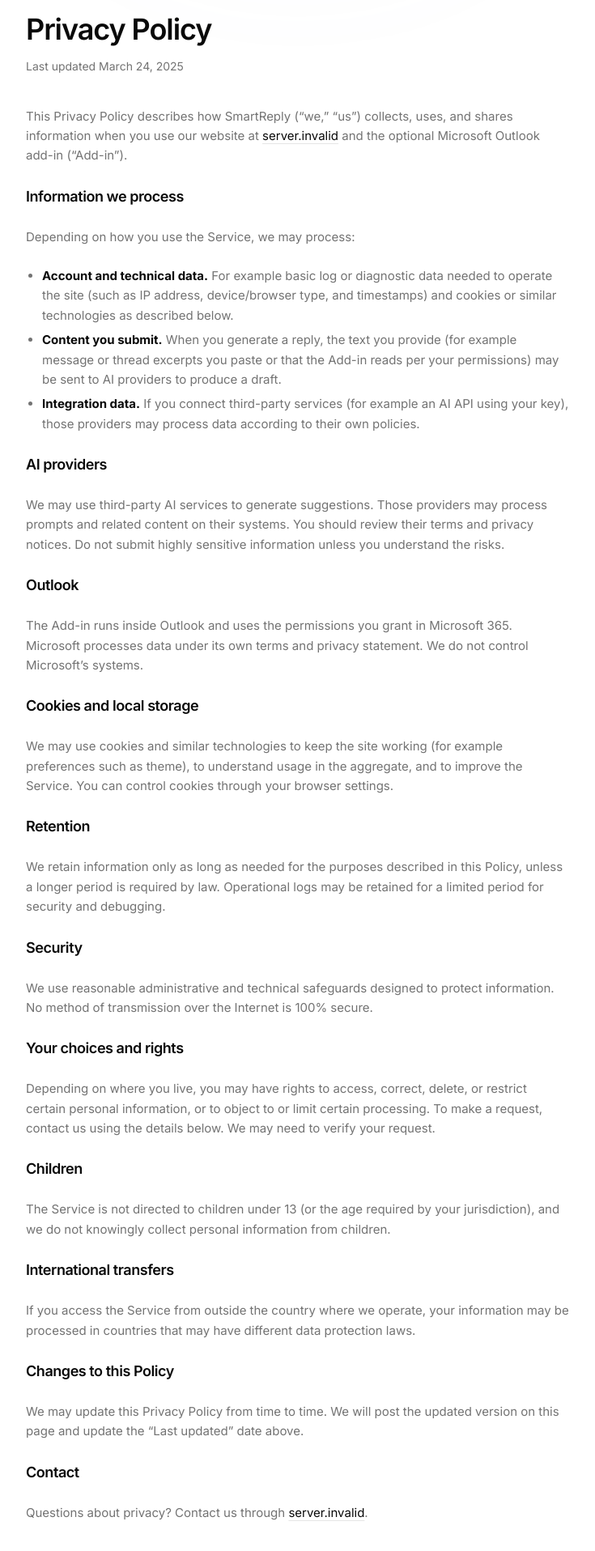
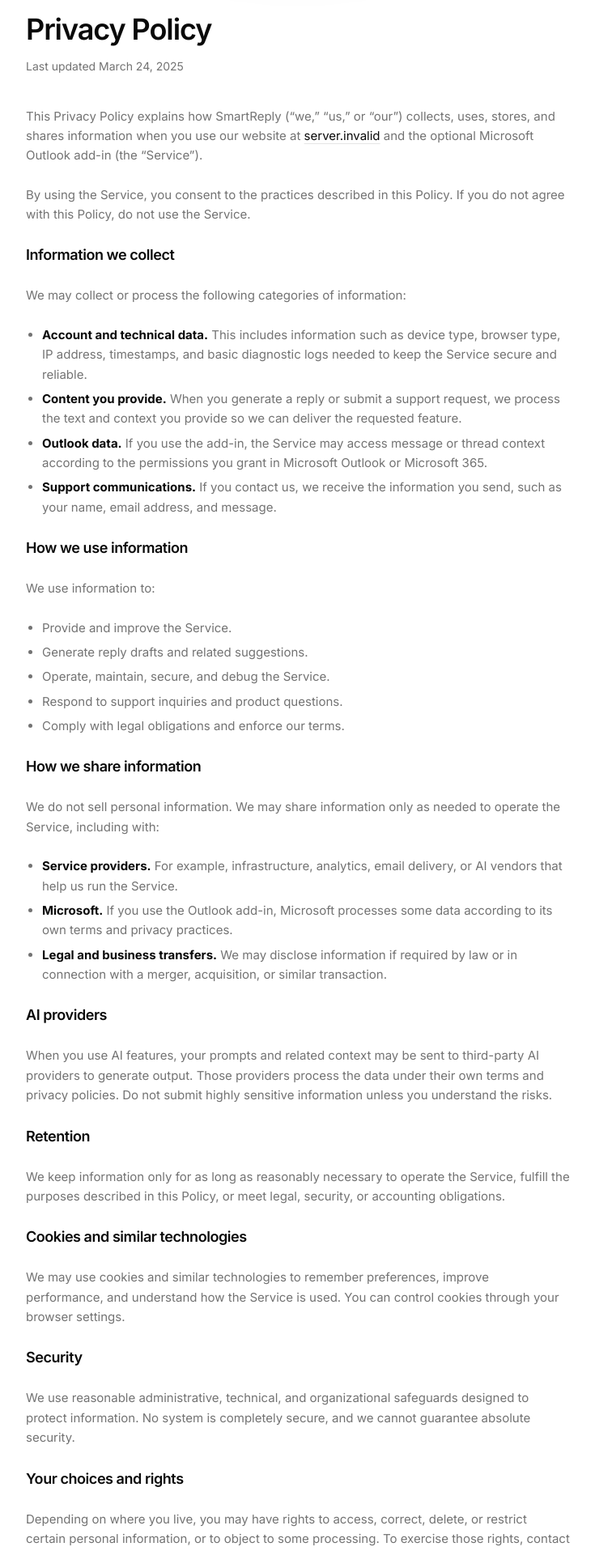
Before and after one commit to aligeramy/mailai, a Next.js app: page /privacy in a window 1280 px wide. Shown: the part 160-2076 px from the top of the page at 81% size, without its empty margins (272-1007 px from the left). Built offline with nearby package versions, Linux system fonts and the light colour scheme; no server answers.

Commit message:
Polish privacy and terms pages

```diff
--- a/app/(public)/privacy/page.tsx
+++ b/app/(public)/privacy/page.tsx
@@ -1,6 +1,11 @@
 import type { Metadata } from "next";
 import { LegalDocShell } from "@/components/legal-doc-shell";
-import { PRIVACY_URL, SITE_NAME, SITE_URL } from "@/lib/site-config";
+import {
+  PRIVACY_URL,
+  SITE_NAME,
+  SITE_URL,
+  SUPPORT_INBOX_EMAIL,
+} from "@/lib/site-config";
 
 const LAST_UPDATED = "March 24, 2025";
 
@@ -20,114 +25,148 @@
   return (
     <LegalDocShell lastUpdated={LAST_UPDATED} title="Privacy Policy">
       <p>
-        This Privacy Policy describes how {SITE_NAME} (“we,” “us”) collects,
-        uses, and shares information when you use our website at{" "}
+        This Privacy Policy explains how {SITE_NAME} (“we,” “us,” or “our”)
+        collects, uses, stores, and shares information when you use our
+        website at{" "}
         <a
           className="text-foreground underline decoration-border underline-offset-4 hover:decoration-foreground"
           href={SITE_URL}
         >
           {new URL(SITE_URL).host}
         </a>{" "}
-        and the optional Microsoft Outlook add-in (“Add-in”).
+        and the optional Microsoft Outlook add-in (the “Service”).
       </p>
 
-      <h2 id="collect">Information we process</h2>
-      <p>Depending on how you use the Service, we may process:</p>
+      <p>
+        By using the Service, you consent to the practices described in this
+        Policy. If you do not agree with this Policy, do not use the Service.
+      </p>
+
+      <h2 id="information-we-collect">Information we collect</h2>
+      <p>We may collect or process the following categories of information:</p>
       <ul>
         <li>
-          <strong className="text-foreground">
-            Account and technical data.
-          </strong>{" "}
-          For example basic log or diagnostic data needed to operate the site
-          (such as IP address, device/browser type, and timestamps) and cookies
-          or similar technologies as described below.
+          <strong className="text-foreground">Account and technical data.</strong>{" "}
+          This includes information such as device type, browser type, IP
+          address, timestamps, and basic diagnostic logs needed to keep the
+          Service secure and reliable.
         </li>
         <li>
-          <strong className="text-foreground">Content you submit.</strong> When
-          you generate a reply, the text you provide (for example message or
-          thread excerpts you paste or that the Add-in reads per your
-          permissions) may be sent to AI providers to produce a draft.
+          <strong className="text-foreground">Content you provide.</strong>{" "}
+          When you generate a reply or submit a support request, we process the
+          text and context you provide so we can deliver the requested feature.
         </li>
         <li>
-          <strong className="text-foreground">Integration data.</strong> If you
-          connect third-party services (for example an AI API using your key),
-          those providers may process data according to their own policies.
+          <strong className="text-foreground">Outlook data.</strong> If you use
+          the add-in, the Service may access message or thread context according
+          to the permissions you grant in Microsoft Outlook or Microsoft 365.
+        </li>
+        <li>
+          <strong className="text-foreground">Support communications.</strong>{" "}
+          If you contact us, we receive the information you send, such as your
+          name, email address, and message.
         </li>
       </ul>
 
-      <h2 id="ai">AI providers</h2>
+      <h2 id="how-we-use-information">How we use information</h2>
+      <p>We use information to:</p>
+      <ul>
+        <li>Provide and improve the Service.</li>
+        <li>Generate reply drafts and related suggestions.</li>
+        <li>Operate, maintain, secure, and debug the Service.</li>
+        <li>Respond to support inquiries and product questions.</li>
+        <li>Comply with legal obligations and enforce our terms.</li>
+      </ul>
+
+      <h2 id="sharing">How we share information</h2>
       <p>
-        We may use third-party AI services to generate suggestions. Those
-        providers may process prompts and related content on their systems. You
-        should review their terms and privacy notices. Do not submit highly
-        sensitive information unless you understand the risks.
+        We do not sell personal information. We may share information only as
+        needed to operate the Service, including with:
       </p>
+      <ul>
+        <li>
+          <strong className="text-foreground">Service providers.</strong> For
+          example, infrastructure, analytics, email delivery, or AI vendors
+          that help us run the Service.
+        </li>
+        <li>
+          <strong className="text-foreground">Microsoft.</strong> If you use the
+          Outlook add-in, Microsoft processes some data according to its own
+          terms and privacy practices.
+        </li>
+        <li>
+          <strong className="text-foreground">Legal and business transfers.</strong>{" "}
+          We may disclose information if required by law or in connection with a
+          merger, acquisition, or similar transaction.
+        </li>
+      </ul>
 
-      <h2 id="outlook">Outlook</h2>
+      <h2 id="ai-providers">AI providers</h2>
       <p>
-        The Add-in runs inside Outlook and uses the permissions you grant in
-        Microsoft 365. Microsoft processes data under its own terms and privacy
-        statement. We do not control Microsoft’s systems.
-      </p>
-
-      <h2 id="cookies">Cookies and local storage</h2>
-      <p>
-        We may use cookies and similar technologies to keep the site working
-        (for example preferences such as theme), to understand usage in the
-        aggregate, and to improve the Service. You can control cookies through
-        your browser settings.
+        When you use AI features, your prompts and related context may be sent
+        to third-party AI providers to generate output. Those providers process
+        the data under their own terms and privacy policies. Do not submit
+        highly sensitive information unless you understand the risks.
       </p>
 
       <h2 id="retention">Retention</h2>
       <p>
-        We retain information only as long as needed for the purposes described
-        in this Policy, unless a longer period is required by law. Operational
-        logs may be retained for a limited period for security and debugging.
+        We keep information only for as long as reasonably necessary to operate
+        the Service, fulfill the purposes described in this Policy, or meet
+        legal, security, or accounting obligations.
+      </p>
+
+      <h2 id="cookies">Cookies and similar technologies</h2>
+      <p>
+        We may use cookies and similar technologies to remember preferences,
+        improve performance, and understand how the Service is used. You can
+        control cookies through your browser settings.
       </p>
 
       <h2 id="security">Security</h2>
       <p>
-        We use reasonable administrative and technical safeguards designed to
-        protect information. No method of transmission over the Internet is 100%
-        secure.
+        We use reasonable administrative, technical, and organizational
+        safeguards designed to protect information. No system is completely
+        secure, and we cannot guarantee absolute security.
       </p>
 
-      <h2 id="rights">Your choices and rights</h2>
+      <h2 id="your-rights">Your choices and rights</h2>
       <p>
         Depending on where you live, you may have rights to access, correct,
-        delete, or restrict certain personal information, or to object to or
-        limit certain processing. To make a request, contact us using the
-        details below. We may need to verify your request.
+        delete, or restrict certain personal information, or to object to some
+        processing. To exercise those rights, contact us using the information
+        below. We may need to verify your request.
       </p>
 
       <h2 id="children">Children</h2>
       <p>
-        The Service is not directed to children under 13 (or the age required by
-        your jurisdiction), and we do not knowingly collect personal information
-        from children.
-      </p>
-
-      <h2 id="international">International transfers</h2>
-      <p>
-        If you access the Service from outside the country where we operate,
-        your information may be processed in countries that may have different
-        data protection laws.
+        The Service is not directed to children under 13, or the age required
+        by local law, and we do not knowingly collect personal information from
+        children.
       </p>
 
       <h2 id="changes">Changes to this Policy</h2>
       <p>
-        We may update this Privacy Policy from time to time. We will post the
-        updated version on this page and update the “Last updated” date above.
+        We may update this Privacy Policy from time to time. If we make changes,
+        we will post the updated version here and revise the “Last updated” date
+        above.
       </p>
 
       <h2 id="contact">Contact</h2>
       <p>
-        Questions about privacy? Contact us through{" "}
+        If you have questions about this Policy, contact us through the{" "}
         <a
           className="text-foreground underline decoration-border underline-offset-4 hover:decoration-foreground"
-          href={SITE_URL}
+          href="/support"
         >
-          {new URL(SITE_URL).host}
+          support page
+        </a>{" "}
+        or email{" "}
+        <a
+          className="text-foreground underline decoration-border underline-offset-4 hover:decoration-foreground"
+          href={`mailto:${SUPPORT_INBOX_EMAIL}`}
+        >
+          {SUPPORT_INBOX_EMAIL}
         </a>
         .
       </p>
--- a/app/(public)/terms/page.tsx
+++ b/app/(public)/terms/page.tsx
@@ -1,6 +1,11 @@
 import type { Metadata } from "next";
 import { LegalDocShell } from "@/components/legal-doc-shell";
-import { SITE_NAME, SITE_URL, TERMS_URL } from "@/lib/site-config";
+import {
+  SITE_NAME,
+  SITE_URL,
+  SUPPORT_INBOX_EMAIL,
+  TERMS_URL,
+} from "@/lib/site-config";
 
 const LAST_UPDATED = "March 24, 2025";
 
@@ -28,67 +33,70 @@
         >
           {new URL(SITE_URL).host}
         </a>{" "}
-        and the optional Microsoft Outlook add-in that connects to the Service
-        (“Add-in”). By using the Service, you agree to these Terms.
+        and the optional Microsoft Outlook add-in. By using the Service, you
+        agree to these Terms.
       </p>
 
-      <h2 id="eligibility">Eligibility and accounts</h2>
+      <h2 id="eligibility">Eligibility and authority</h2>
       <p>
-        You must be able to form a binding contract where you live. If you use
-        the Service on behalf of an organization, you represent that you have
-        authority to bind that organization.
+        You must be able to form a binding contract in your jurisdiction to use
+        the Service. If you use the Service on behalf of an organization, you
+        represent that you have authority to bind that organization.
       </p>
 
       <h2 id="service">The Service</h2>
       <p>
-        {SITE_NAME} helps you draft replies using AI features. The Service may
-        rely on third-party AI providers (for example OpenAI) when you choose to
-        generate content. Output is generated automatically and may be
-        inaccurate or inappropriate—you are responsible for reviewing and
-        editing anything before you send it.
+        {SITE_NAME} provides AI-assisted email reply drafting and related
+        productivity features. Some features may rely on third-party providers,
+        including AI models, to generate output when you choose to use them.
+      </p>
+      <p>
+        AI-generated content can be incomplete, inaccurate, or inappropriate.
+        You are responsible for reviewing all output before using or sending
+        it.
       </p>
 
-      <h2 id="keys">Your API keys and credentials</h2>
+      <h2 id="your-responsibility">Your responsibility</h2>
       <p>
-        Where the Service is configured to use your own API keys or accounts,
-        you are responsible for keeping those secrets secure and for all
-        activity under them, including usage charges imposed by third parties.
+        You are responsible for your use of the Service, for maintaining the
+        confidentiality of any credentials or API keys you use with it, and for
+        ensuring that your use complies with applicable laws, employer policies,
+        and third-party terms.
       </p>
 
-      <h2 id="acceptable">Acceptable use</h2>
+      <h2 id="acceptable-use">Acceptable use</h2>
       <p>You agree not to:</p>
       <ul>
+        <li>Use the Service to violate law, infringe rights, or facilitate fraud.</li>
+        <li>Send spam, malware, or other harmful content.</li>
+        <li>Attempt to bypass security, rate limits, or access controls.</li>
         <li>
-          Use the Service to violate law, infringe rights, or send spam or
-          malware.
-        </li>
-        <li>
-          Attempt to probe, scan, or test the vulnerability of our systems, or
-          bypass security or rate limits.
-        </li>
-        <li>
-          Reverse engineer or attempt to extract the Service’s source code,
-          except where such restrictions are prohibited by law.
-        </li>
-        <li>
-          Use the Service to generate or distribute unlawful, harassing,
-          defamatory, or harmful content.
+          Reverse engineer or attempt to extract source code, except where
+          prohibited restrictions are unenforceable by law.
         </li>
       </ul>
 
+      <h2 id="third-party-services">Third-party services</h2>
+      <p>
+        The Service may integrate with Microsoft Outlook, Microsoft 365, AI
+        providers, and other third-party services. Your use of those services is
+        governed by their own terms and policies, and we are not responsible for
+        third-party systems or outages.
+      </p>
+
       <h2 id="outlook">Outlook and Microsoft</h2>
       <p>
-        The Add-in runs inside Microsoft Outlook. Your use of Outlook is
-        governed by Microsoft’s terms and policies. Microsoft is not responsible
-        for the Add-in or this Service.
+        The add-in runs inside Microsoft Outlook. Microsoft controls the
+        Outlook, Microsoft 365, and account-level features that make the add-in
+        possible, and Microsoft’s policies apply to those products.
       </p>
 
       <h2 id="disclaimers">Disclaimers</h2>
       <p>
         THE SERVICE IS PROVIDED “AS IS” AND “AS AVAILABLE,” WITHOUT WARRANTIES
-        OF ANY KIND, WHETHER EXPRESS OR IMPLIED, INCLUDING IMPLIED WARRANTIES OF
-        MERCHANTABILITY, FITNESS FOR A PARTICULAR PURPOSE, AND NON-INFRINGEMENT,
-        TO THE MAXIMUM EXTENT PERMITTED BY LAW.
+        OF ANY KIND, WHETHER EXPRESS, IMPLIED, OR STATUTORY, INCLUDING IMPLIED
+        WARRANTIES OF MERCHANTABILITY, FITNESS FOR A PARTICULAR PURPOSE, AND
+        NON-INFRINGEMENT, TO THE MAXIMUM EXTENT PERMITTED BY LAW.
       </p>
 
       <h2 id="liability">Limitation of liability</h2>
@@ -102,23 +110,29 @@
         APPLICABLE.
       </p>
 
-      <h2 id="changes">Changes</h2>
+      <h2 id="changes">Changes to the Service or Terms</h2>
       <p>
         We may update the Service and these Terms from time to time. If we make
-        material changes, we will take reasonable steps to notify you (for
-        example by posting an updated date on this page). Your continued use
-        after changes become effective constitutes acceptance of the revised
-        Terms.
+        material changes, we will take reasonable steps to notify you, such as
+        by updating the date on this page. Continued use of the Service after
+        the changes take effect means you accept the revised Terms.
       </p>
 
       <h2 id="contact">Contact</h2>
       <p>
-        Questions about these Terms? Contact us through the site at{" "}
+        If you have questions about these Terms, contact us through the{" "}
         <a
           className="text-foreground underline decoration-border underline-offset-4 hover:decoration-foreground"
-          href={SITE_URL}
+          href="/support"
         >
-          {new URL(SITE_URL).host}
+          support page
+        </a>{" "}
+        or email{" "}
+        <a
+          className="text-foreground underline decoration-border underline-offset-4 hover:decoration-foreground"
+          href={`mailto:${SUPPORT_INBOX_EMAIL}`}
+        >
+          {SUPPORT_INBOX_EMAIL}
         </a>
         .
       </p>
```
